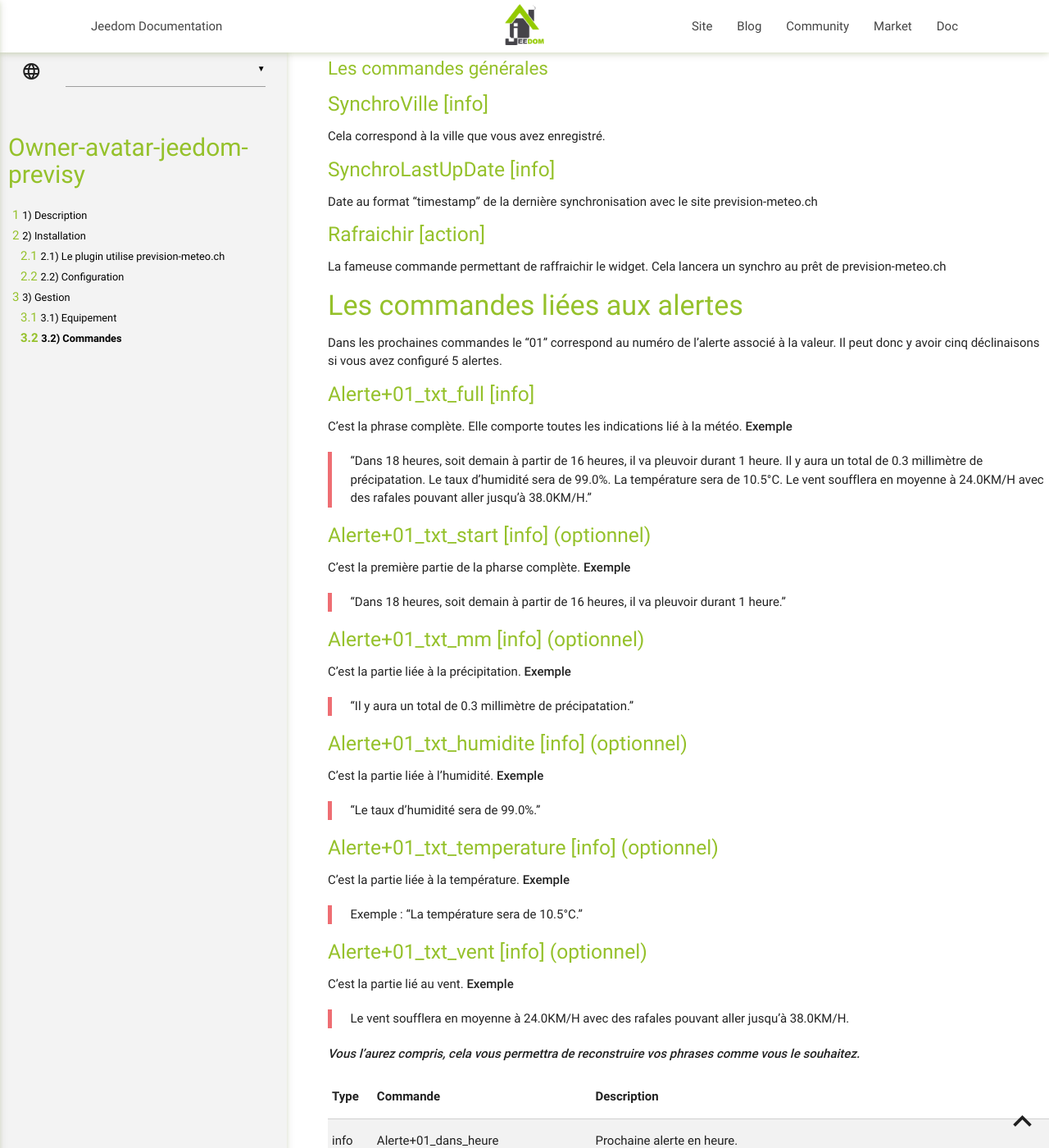
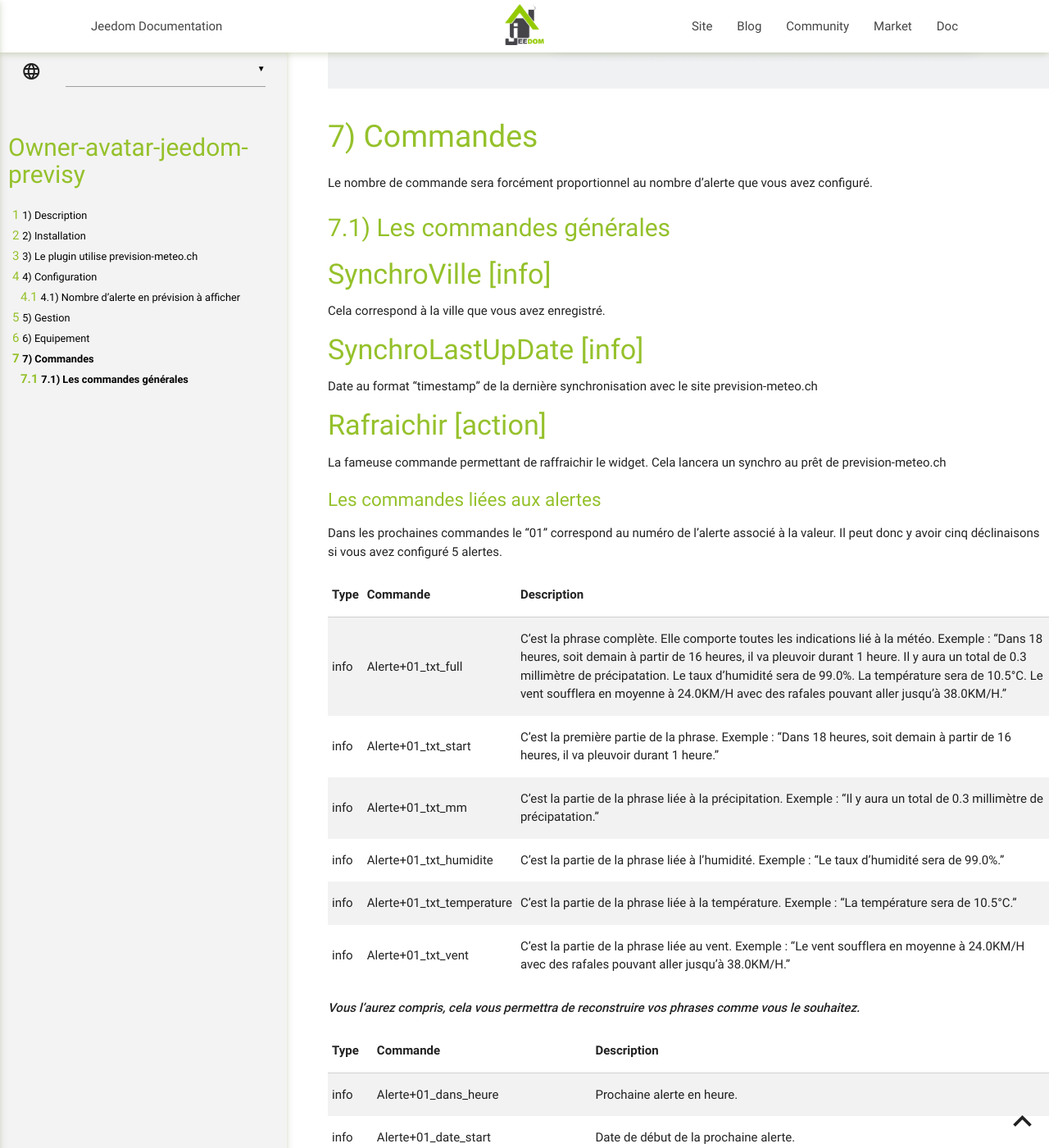
Before and after one commit to Ynats-Dev/Owner-avatar-jeedom-plugin-previsy, a Jekyll site: the page built from docs/fr_FR/index.md, in a window 1280 px wide and 1400 px high, scrolled down 2044 px. Shown: the whole window at 82% size. Built offline with Jekyll 4.4.1, drawn with Linux system fonts in a browser that asks for light colours; our own code applies the rules of GitHub Pages for plain Markdown files; some of the changed text lies outside the part shown.

```diff
--- a/docs/fr_FR/index.md
+++ b/docs/fr_FR/index.md
@@ -16,23 +16,23 @@ Vous pourrez, bien évidemment, récupérer les données brutes pour créer des
 Installation
 ===
 
-## Le plugin utilise prevision-meteo.ch
+# Le plugin utilise prevision-meteo.ch
 
 
-## Configuration
+# Configuration
 
 ![previsy1](../images/config-1.png)
 
-###Nombre d'alerte en prévision à afficher
+## Nombre d'alerte en prévision à afficher
 
 Cela permet de configurer le nombre d'alertes que vous souhaitez afficher.
 **Exemple**
 > "Pour toujours afficher les deux prochaines alertes on sélectionne 2 alertes."*
 
-####Temperature
+### Temperature
 Vous avez la possibilité d'afficher les températures en degrés Celsius (°C) ou en degrés Fahrenheit (°F)
 
-####Commandes à afficher (en option pour vos scénarios)
+### Commandes à afficher (en option pour vos scénarios)
 Si vous souhaitez utiliser certaines données pour vous créer des scénarios sur mesures. Il suffit de cocher les commandes que vous souhaitez voir apparaitre.
 Toutes les commandes seront décrite par la suite.
 Attention, si vous voulez afficher 5 alertes et toutes les commandes vous allez en avoir beaucoup !
@@ -40,59 +40,38 @@ Attention, si vous voulez afficher 5 alertes et toutes les commandes vous allez
 Gestion
 ===
 
-## Equipement
+# Equipement
 
 ![previsy2](../images/parametre-1.png)
 ![previsy3](../images/parametre-vent.png)
 
-## Commandes
+# Commandes
 
 Le nombre de commande sera forcément proportionnel au nombre d'alerte que vous avez configuré.
 
-### Les commandes générales
+## Les commandes générales
 
-##### SynchroVille [info]
+#### SynchroVille [info]
 Cela correspond à la ville que vous avez enregistré.
 
-##### SynchroLastUpDate [info]
+#### SynchroLastUpDate [info]
 Date au format "timestamp" de la dernière synchronisation avec le site prevision-meteo.ch
 
-##### Rafraichir [action]
+#### Rafraichir [action]
 La fameuse commande permettant de raffraichir le widget. Cela lancera un synchro au prêt de prevision-meteo.ch
 
-#### Les commandes liées aux alertes
+### Les commandes liées aux alertes
 
 Dans les prochaines commandes le "01" correspond au numéro de l'alerte associé à la valeur. Il peut donc y avoir cinq déclinaisons si vous avez configuré 5 alertes.
 
-##### Alerte+01_txt_full [info]
-C'est la phrase complète. Elle comporte toutes les indications lié à la météo.
-**Exemple**
-> "Dans 18 heures, soit demain à partir de 16 heures, il va pleuvoir durant 1 heure. Il y aura un total de 0.3 millimètre de précipatation. Le taux d'humidité sera de 99.0%. La température sera de 10.5°C. Le vent soufflera en moyenne à 24.0KM/H avec des rafales pouvant aller jusqu'à 38.0KM/H."
-
-##### Alerte+01_txt_start [info] (optionnel)
-C'est la première partie de la pharse complète.
-**Exemple**
-> "Dans 18 heures, soit demain à partir de 16 heures, il va pleuvoir durant 1 heure."
-
-##### Alerte+01_txt_mm [info] (optionnel)
-C'est la partie liée à la précipitation.
-**Exemple**
-> "Il y aura un total de 0.3 millimètre de précipatation."
-
-##### Alerte+01_txt_humidite [info] (optionnel)
-C'est la partie liée à l'humidité.
-**Exemple**
-> "Le taux d'humidité sera de 99.0%."
-
-##### Alerte+01_txt_temperature [info] (optionnel)
-C'est la partie liée à la température.
-**Exemple**
-> Exemple : "La température sera de 10.5°C."
-
-##### Alerte+01_txt_vent [info] (optionnel)
-C'est la partie lié au vent.
-**Exemple**
-> Le vent soufflera en moyenne à 24.0KM/H avec des rafales pouvant aller jusqu'à 38.0KM/H.
+| Type | Commande | Description |
+| ------------ | ------------ | ------------ |
+| info | Alerte+01_txt_full | C'est la phrase complète. Elle comporte toutes les indications lié à la météo. Exemple : "Dans 18 heures, soit demain à partir de 16 heures, il va pleuvoir durant 1 heure. Il y aura un total de 0.3 millimètre de précipatation. Le taux d'humidité sera de 99.0%. La température sera de 10.5°C. Le vent soufflera en moyenne à 24.0KM/H avec des rafales pouvant aller jusqu'à 38.0KM/H." |
+| info | Alerte+01_txt_start | C'est la première partie de la phrase. Exemple : "Dans 18 heures, soit demain à partir de 16 heures, il va pleuvoir durant 1 heure." |
+| info | Alerte+01_txt_mm | C'est la partie de la phrase liée à la précipitation. Exemple : "Il y aura un total de 0.3 millimètre de précipatation." |
+| info | Alerte+01_txt_humidite  | C'est la partie de la phrase liée à l'humidité. Exemple : "Le taux d'humidité sera de 99.0%." |
+| info | Alerte+01_txt_temperature | C'est la partie de la phrase liée à la température. Exemple : "La température sera de 10.5°C." |
+| info | Alerte+01_txt_vent | C'est la partie de la phrase liée au vent. Exemple : "Le vent soufflera en moyenne à 24.0KM/H avec des rafales pouvant aller jusqu'à 38.0KM/H." |
 
 ***Vous l'aurez compris, cela vous permettra de reconstruire vos phrases comme vous le souhaitez.***
 
```
